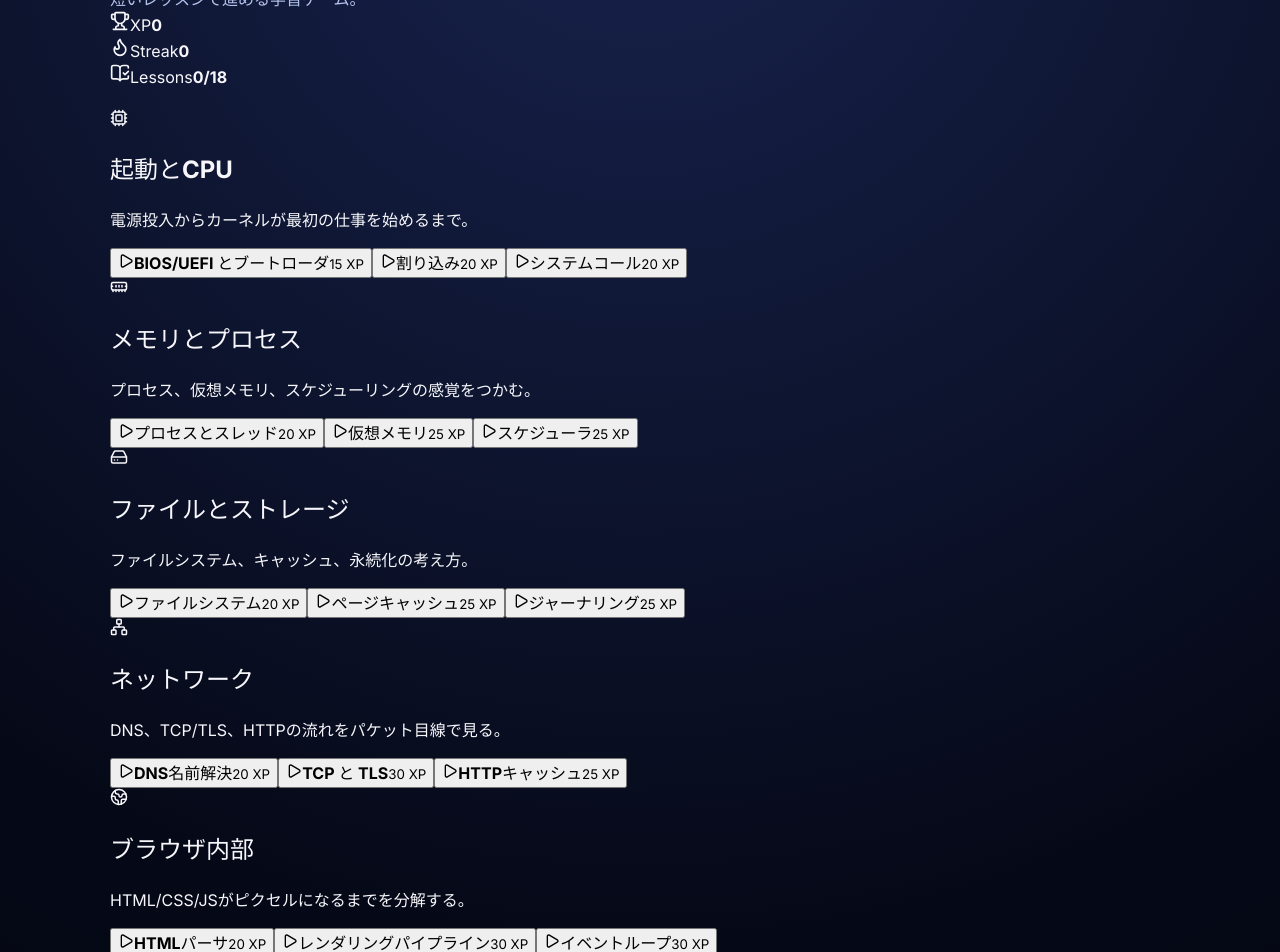
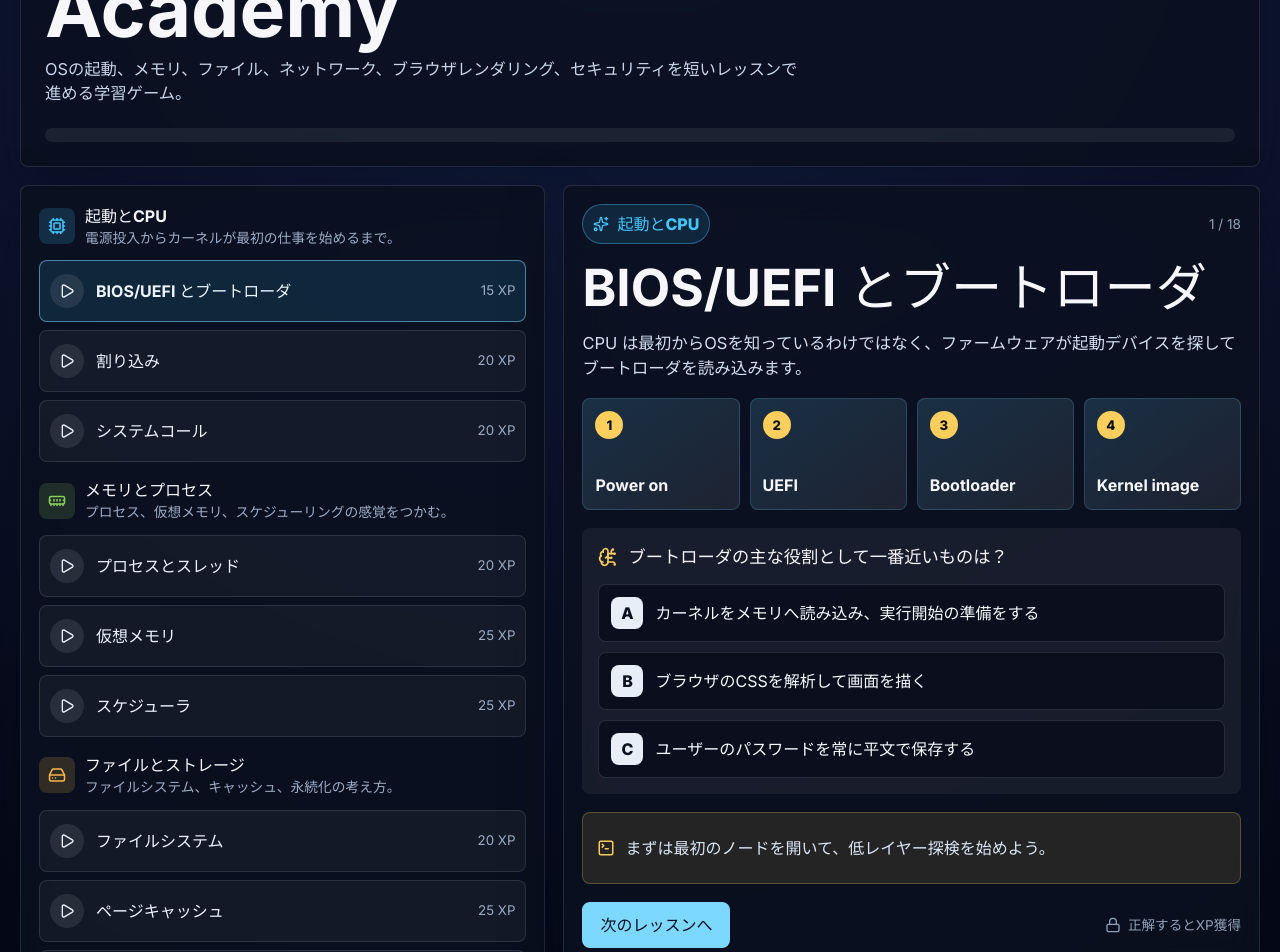
Before and after one commit to namonaki1234/os-clicker, a React (Vite) app: page / in a window 1280 px wide. Shown: the part 180-1132 px from the top of the page. Built offline with nearby package versions, Linux system fonts and the light colour scheme.

Commit message:
Style academy quest interface

```diff
--- a/src/App.css
+++ b/src/App.css
@@ -1,196 +1,471 @@
 .app-shell {
-  max-width: 1100px;
+  width: min(1240px, calc(100% - 32px));
   margin: 0 auto;
-  padding: 32px 20px 48px;
+  padding: 28px 0 44px;
   display: grid;
-  gap: 20px;
+  gap: 18px;
 }
 
-.hero-card,
-.task-card {
-  background: rgba(7, 12, 28, 0.86);
-  border: 1px solid rgba(152, 181, 255, 0.18);
-  box-shadow: 0 20px 45px rgba(2, 6, 23, 0.35);
+.overview-panel,
+.quest-map,
+.lesson-panel,
+.codex-console {
+  border: 1px solid rgba(228, 234, 247, 0.12);
+  background: rgba(11, 16, 31, 0.88);
+  box-shadow: 0 24px 60px rgba(3, 7, 18, 0.38);
   backdrop-filter: blur(18px);
 }
 
-.hero-card {
-  border-radius: 28px;
-  padding: 28px;
+.overview-panel {
+  min-height: 220px;
+  border-radius: 8px;
+  padding: 24px;
   display: grid;
-  gap: 20px;
-}
-
-.hero-top {
-  display: flex;
-  justify-content: space-between;
-  gap: 16px;
+  grid-template-columns: minmax(0, 1fr) auto;
+  gap: 22px;
   align-items: start;
 }
 
+.overview-copy {
+  display: grid;
+  gap: 10px;
+}
+
 .eyebrow {
-  margin: 0 0 8px;
+  margin: 0;
   text-transform: uppercase;
-  letter-spacing: 0.24em;
-  color: #8bd8ff;
-  font-size: 0.74rem;
+  letter-spacing: 0.14em;
+  color: #7dd8ff;
+  font-size: 0.75rem;
+  font-weight: 800;
+}
+
+h1,
+h2,
+h3,
+p {
+  margin: 0;
 }
 
 h1 {
-  margin: 0 0 8px;
-  font-size: clamp(2rem, 4vw, 3.2rem);
-  font-weight: 800;
+  font-size: clamp(2.2rem, 6vw, 5.4rem);
+  line-height: 0.95;
+  max-width: 820px;
 }
 
 .hero-copy {
-  margin: 0;
-  color: #b5c3ec;
-  max-width: 640px;
+  max-width: 760px;
+  color: #c9d5ea;
+  font-size: 1.02rem;
 }
 
-.badge {
-  display: inline-flex;
-  align-items: center;
+.score-board {
+  min-width: 330px;
+  display: grid;
+  grid-template-columns: repeat(3, 1fr);
   gap: 8px;
-  padding: 8px 12px;
-  border-radius: 999px;
-  background: rgba(72, 187, 255, 0.14);
-  color: #8bd8ff;
-  white-space: nowrap;
 }
 
-.stats-grid {
+.score-board div {
+  min-height: 98px;
+  border-radius: 8px;
+  padding: 12px;
   display: grid;
-  grid-template-columns: repeat(3, minmax(0, 1fr));
-  gap: 12px;
+  gap: 5px;
+  align-content: center;
+  background: rgba(255, 255, 255, 0.055);
 }
 
-.stat-card {
-  border-radius: 18px;
-  background: rgba(255, 255, 255, 0.04);
-  padding: 16px;
-  display: grid;
-  gap: 6px;
+.score-board svg {
+  color: #7dd8ff;
 }
 
-.stat-label {
-  color: #8fa0c8;
-  font-size: 0.9rem;
+.score-board span,
+.lesson-count,
+.complete-note {
+  color: #8fa0b8;
+  font-size: 0.85rem;
 }
 
-.stat-card strong {
-  font-size: 1.3rem;
+.score-board strong {
+  color: #fff;
+  font-size: 1.55rem;
 }
 
-.action-panel {
-  display: flex;
-  gap: 12px;
-  align-items: center;
-  flex-wrap: wrap;
+.progress-shell {
+  grid-column: 1 / -1;
+  height: 14px;
+  overflow: hidden;
+  border-radius: 999px;
+  background: rgba(255, 255, 255, 0.07);
 }
 
-.primary-button,
-.secondary-button {
-  border: none;
-  border-radius: 999px;
-  padding: 11px 16px;
-  cursor: pointer;
-  transition: transform 120ms ease, opacity 120ms ease;
+.progress-shell span {
+  display: block;
+  height: 100%;
+  border-radius: inherit;
+  background: linear-gradient(90deg, #8ccf57, #42c6ff, #ffce5c);
+  transition: width 220ms ease;
 }
 
-.primary-button:hover,
-.secondary-button:hover {
-  transform: translateY(-1px);
+.learning-layout {
+  display: grid;
+  grid-template-columns: minmax(340px, 0.86fr) minmax(0, 1.14fr);
+  gap: 18px;
+  align-items: start;
 }
 
-.primary-button {
-  background: linear-gradient(135deg, #5ee7ff, #4f7cff);
-  color: white;
-  font-weight: 700;
+.quest-map,
+.lesson-panel {
+  border-radius: 8px;
+  padding: 18px;
 }
 
-.secondary-button {
-  background: rgba(255, 255, 255, 0.08);
-  color: #f8fbff;
+.quest-map {
+  display: grid;
+  gap: 16px;
 }
 
-.secondary-button:disabled {
-  opacity: 0.5;
-  cursor: not-allowed;
-  transform: none;
-}
-
-.status-box {
-  flex: 1;
-  min-width: 240px;
-  border-radius: 16px;
-  padding: 12px 14px;
-  background: rgba(255, 255, 255, 0.05);
-  color: #dce7ff;
-}
-
-.task-list {
+.track-section {
   display: grid;
   gap: 12px;
 }
 
-.task-card {
-  border-radius: 20px;
-  padding: 18px 20px;
-  display: flex;
-  justify-content: space-between;
+.track-header {
+  display: grid;
+  grid-template-columns: auto 1fr;
+  gap: 10px;
   align-items: center;
-  gap: 16px;
 }
 
-.task-card.unlocked {
-  border-color: rgba(94, 231, 255, 0.5);
-  background: rgba(19, 49, 83, 0.9);
+.track-header h2 {
+  font-size: 1rem;
 }
 
-.task-title-row {
-  display: flex;
-  gap: 12px;
-  align-items: center;
-  justify-content: space-between;
-  flex: 1;
+.track-header p {
+  color: #9dadc6;
+  font-size: 0.86rem;
 }
 
-.task-title-row h2 {
-  margin: 0 0 4px;
-  font-size: 1.05rem;
+.track-icon,
+.lesson-badge {
+  color: var(--track-color);
 }
 
-.task-title-row p {
-  margin: 0;
-  color: #9cb1d6;
+.track-icon {
+  width: 36px;
+  aspect-ratio: 1;
+  border-radius: 8px;
+  display: grid;
+  place-items: center;
+  background: color-mix(in srgb, var(--track-color), transparent 84%);
 }
 
-.cost-pill {
-  padding: 7px 10px;
-  border-radius: 999px;
-  background: rgba(94, 231, 255, 0.14);
-  color: #8bd8ff;
-  white-space: nowrap;
+.lesson-path {
+  display: grid;
+  gap: 8px;
+  position: relative;
 }
 
-.footer-note {
-  display: inline-flex;
+.lesson-node {
+  width: 100%;
+  min-height: 62px;
+  border: 1px solid rgba(228, 234, 247, 0.12);
+  border-radius: 8px;
+  padding: 10px;
+  display: grid;
+  grid-template-columns: 36px 1fr auto;
+  gap: 10px;
   align-items: center;
-  gap: 8px;
-  color: #8fa0c8;
-  font-size: 0.95rem;
+  text-align: left;
+  color: #edf5ff;
+  background: rgba(255, 255, 255, 0.045);
+  cursor: pointer;
 }
 
-@media (max-width: 720px) {
-  .hero-top,
-  .task-card,
-  .task-title-row {
-    flex-direction: column;
-    align-items: flex-start;
+.lesson-node:hover,
+.lesson-node.active {
+  border-color: rgba(125, 216, 255, 0.55);
+  background: rgba(66, 198, 255, 0.12);
+}
+
+.lesson-node.completed {
+  border-color: rgba(140, 207, 87, 0.5);
+}
+
+.lesson-node span {
+  width: 34px;
+  aspect-ratio: 1;
+  border-radius: 999px;
+  display: grid;
+  place-items: center;
+  background: rgba(255, 255, 255, 0.09);
+}
+
+.lesson-node.completed span {
+  color: #8ccf57;
+}
+
+.lesson-node small {
+  color: #9dadc6;
+}
+
+.lesson-panel {
+  min-height: 680px;
+  display: grid;
+  gap: 18px;
+}
+
+.lesson-topline,
+.lesson-actions,
+.quiz-heading,
+.feedback-panel,
+.codex-console div,
+.complete-note {
+  display: flex;
+  align-items: center;
+}
+
+.lesson-topline {
+  justify-content: space-between;
+  gap: 12px;
+}
+
+.lesson-badge {
+  display: inline-flex;
+  gap: 8px;
+  align-items: center;
+  border: 1px solid color-mix(in srgb, var(--track-color), transparent 62%);
+  border-radius: 999px;
+  padding: 7px 10px;
+  background: color-mix(in srgb, var(--track-color), transparent 88%);
+  font-weight: 800;
+}
+
+.lesson-panel h2 {
+  font-size: clamp(1.7rem, 4vw, 3.2rem);
+  line-height: 1;
+}
+
+.concept-copy {
+  color: #d4e0f2;
+  font-size: 1.03rem;
+}
+
+.lab-visual {
+  display: grid;
+  grid-template-columns: repeat(4, minmax(0, 1fr));
+  gap: 10px;
+}
+
+.lab-step {
+  min-height: 112px;
+  border: 1px solid rgba(125, 216, 255, 0.18);
+  border-radius: 8px;
+  padding: 12px;
+  display: grid;
+  align-content: space-between;
+  background:
+    linear-gradient(145deg, rgba(66, 198, 255, 0.13), rgba(255, 255, 255, 0.045)),
+    rgba(255, 255, 255, 0.04);
+}
+
+.step-number {
+  width: 28px;
+  aspect-ratio: 1;
+  border-radius: 999px;
+  display: grid;
+  place-items: center;
+  color: #08111f;
+  background: #ffce5c;
+  font-weight: 900;
+  font-size: 0.82rem;
+}
+
+.quiz-card {
+  border-radius: 8px;
+  padding: 16px;
+  background: rgba(255, 255, 255, 0.055);
+  display: grid;
+  gap: 14px;
+}
+
+.quiz-heading {
+  gap: 10px;
+}
+
+.quiz-heading svg {
+  color: #ffce5c;
+}
+
+.quiz-heading h3 {
+  font-size: 1.08rem;
+}
+
+.option-list {
+  display: grid;
+  gap: 10px;
+}
+
+.option-button {
+  width: 100%;
+  min-height: 58px;
+  border: 1px solid rgba(228, 234, 247, 0.13);
+  border-radius: 8px;
+  padding: 10px 12px;
+  display: grid;
+  grid-template-columns: 34px 1fr;
+  gap: 10px;
+  align-items: center;
+  text-align: left;
+  color: #f7fbff;
+  background: rgba(8, 13, 27, 0.82);
+  cursor: pointer;
+}
+
+.option-button:hover,
+.option-button.selected {
+  border-color: rgba(125, 216, 255, 0.7);
+  background: rgba(66, 198, 255, 0.13);
+}
+
+.option-button.correct {
+  border-color: rgba(140, 207, 87, 0.85);
+  background: rgba(140, 207, 87, 0.16);
+}
+
+.option-button.wrong {
+  border-color: rgba(255, 127, 110, 0.85);
+  background: rgba(255, 127, 110, 0.14);
+}
+
+.option-button span {
+  width: 32px;
+  aspect-ratio: 1;
+  border-radius: 8px;
+  display: grid;
+  place-items: center;
+  color: #08111f;
+  background: #e8eef8;
+  font-weight: 900;
+}
+
+.feedback-panel {
+  min-height: 72px;
+  gap: 10px;
+  border-radius: 8px;
+  padding: 12px 14px;
+  color: #dbe7f7;
+  background: rgba(255, 206, 92, 0.11);
+  border: 1px solid rgba(255, 206, 92, 0.25);
+}
+
+.feedback-panel svg {
+  flex: 0 0 auto;
+  color: #ffce5c;
+}
+
+.lesson-actions {
+  justify-content: space-between;
+  gap: 14px;
+  flex-wrap: wrap;
+}
+
+.primary-button {
+  min-height: 46px;
+  border: none;
+  border-radius: 8px;
+  padding: 0 18px;
+  color: #08111f;
+  background: #7dd8ff;
+  font-weight: 900;
+  cursor: pointer;
+}
+
+.primary-button:hover {
+  background: #ffce5c;
+}
+
+.complete-note {
+  gap: 7px;
+}
+
+.complete-note.done {
+  color: #8ccf57;
+}
+
+.codex-console {
+  border-radius: 8px;
+  padding: 14px;
+  display: grid;
+  grid-template-columns: repeat(5, minmax(0, 1fr));
+  gap: 8px;
+}
+
+.codex-console div {
+  min-height: 52px;
+  gap: 8px;
+  border-radius: 8px;
+  padding: 9px;
+  color: #b9c7dc;
+  background: rgba(255, 255, 255, 0.04);
+  font-size: 0.86rem;
+}
+
+.codex-console svg {
+  flex: 0 0 auto;
+  color: #7dd8ff;
+}
+
+button {
+  transition:
+    background 150ms ease,
+    border-color 150ms ease,
+    transform 150ms ease;
+}
+
+button:hover {
+  transform: translateY(-1px);
+}
+
+@media (max-width: 980px) {
+  .overview-panel,
+  .learning-layout,
+  .codex-console {
+    grid-template-columns: 1fr;
   }
 
-  .stats-grid {
+  .score-board {
+    min-width: 0;
+  }
+
+  .lesson-panel {
+    min-height: auto;
+  }
+}
+
+@media (max-width: 680px) {
+  .app-shell {
+    width: min(100% - 20px, 1240px);
+    padding-top: 10px;
+  }
+
+  .overview-panel,
+  .quest-map,
+  .lesson-panel {
+    padding: 14px;
+  }
+
+  .score-board,
+  .lab-visual {
     grid-template-columns: 1fr;
   }
+
+  .lesson-node {
+    grid-template-columns: 34px 1fr;
+  }
+
+  .lesson-node small {
+    grid-column: 2;
+  }
 }
```
